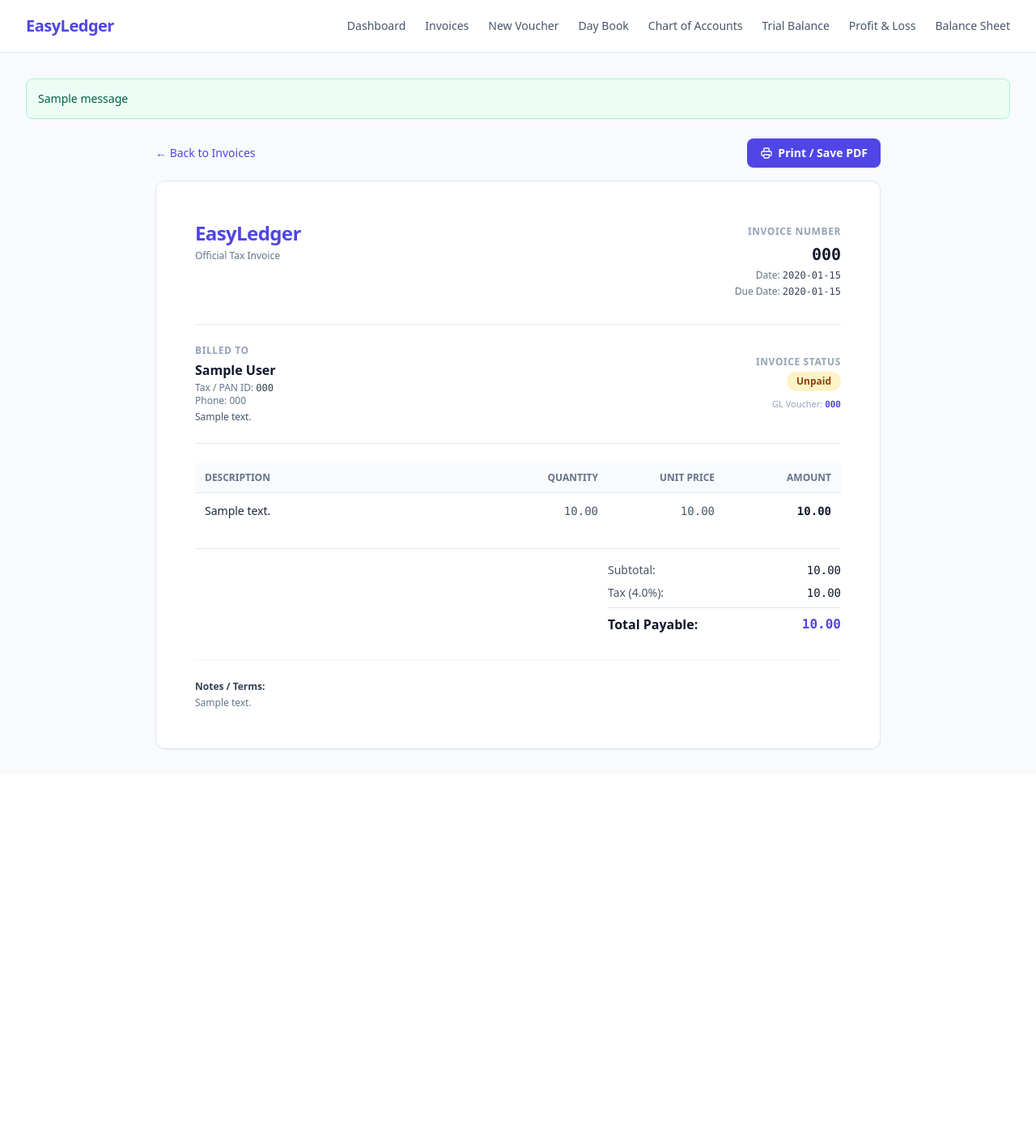
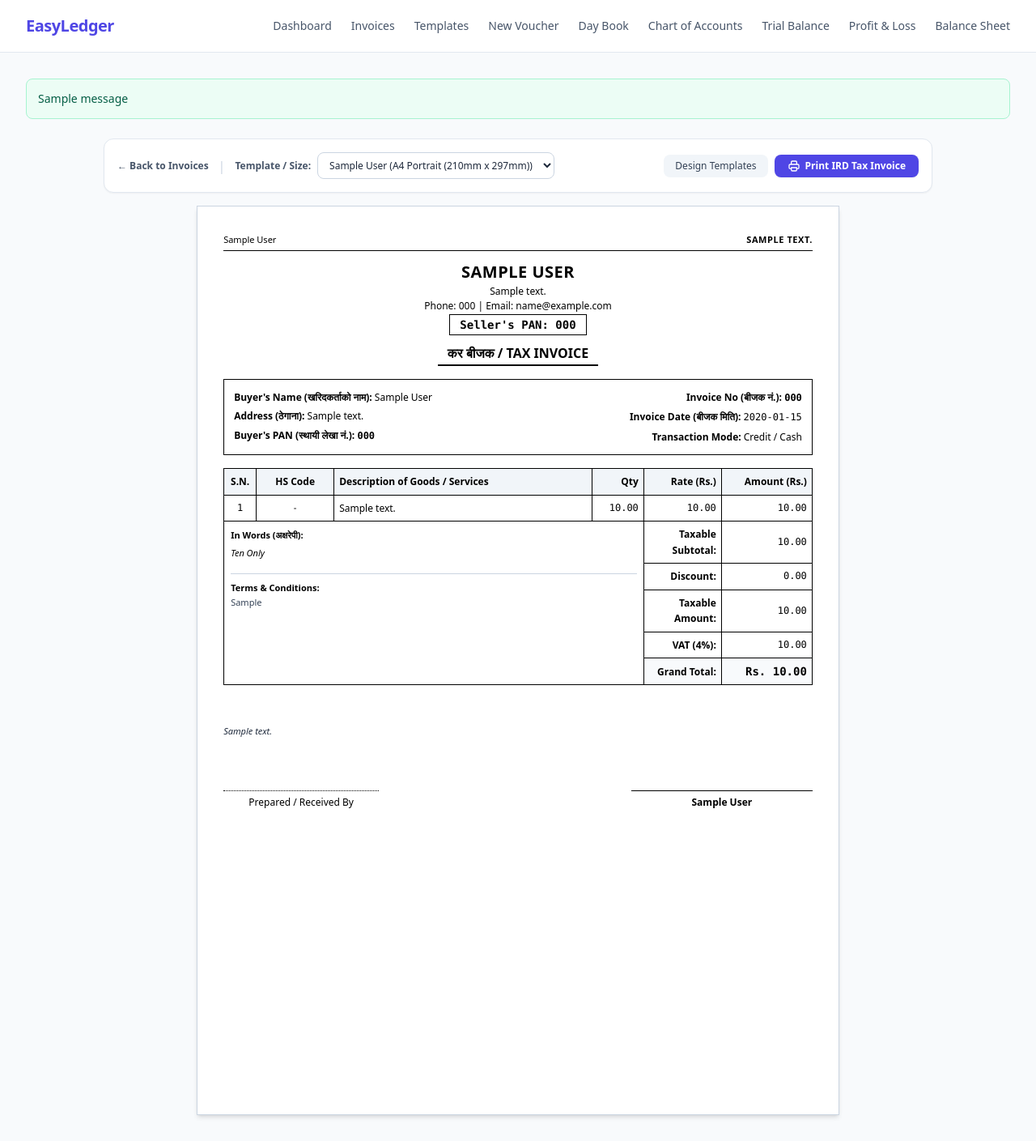
Before and after one commit to bimalmht/easyLedger, a Django app: page /invoices/1/ in a window 1280 px wide. Shown: the whole page at 81% size. Before the commit the page ends 926 px from the top, so only its background shows below. Run offline with Django 5.2, Linux system fonts and the light colour scheme; tables that the repository leaves empty hold one stand-in row (values such as "Sample post"); one stand-in notice (Sample message) is shown; some libraries are stand-ins or nearby versions.

Commit message:
feat: implement customizable Nepal IRD tax invoice designer with A4/A5 portrait and landscape support

```diff
--- a/accounting/urls.py
+++ b/accounting/urls.py
@@ -7,7 +7,10 @@ urlpatterns = [
     path('vouchers/new/', views.voucher_create_view, name='voucher-create'),
     path('invoices/', views.invoice_list_view, name='invoice-list'),
     path('invoices/new/', views.invoice_create_view, name='invoice-create'),
-    path('invoices/<int:invoice_id>/', views.invoice_detail_view, name='invoice-detail'),  # <--- Added
+    path('invoices/<int:invoice_id>/', views.invoice_detail_view, name='invoice-detail'),
+    path('templates/', views.template_list_view, name='template-list'),
+    path('templates/new/', views.template_edit_view, name='template-create'),
+    path('templates/<int:template_id>/edit/', views.template_edit_view, name='template-edit'),
     path('chart-of-accounts/', views.coa_view, name='coa'),
     path('ledger/<int:account_id>/', views.ledger_statement_view, name='ledger-statement'),
     path('trial-balance/', views.trial_balance_view, name='trial-balance'),
--- a/accounting/views.py
+++ b/accounting/views.py
@@ -4,7 +4,7 @@ from django.db import transaction
 from django.contrib import messages
 from django.utils import timezone
 from django.db.models import Sum
-from .models import Account, Transaction, JournalEntry, AccountType, Customer, Invoice, InvoiceItem
+from .models import Account, Transaction, JournalEntry, AccountType, Customer, Invoice, InvoiceItem, Customer, Invoice, InvoiceItem, CompanySetting, InvoiceTemplate
 import json
 from django.http import JsonResponse
 from django.views.decorators.http import require_GET, require_POST
@@ -625,3 +625,137 @@ def invoice_detail_view(request, invoice_id):
         id=invoice_id
     )
     return render(request, 'accounting/invoice_detail.html', {'invoice': invoice})
+
+def number_to_words(n):
+    """Simple number-to-words converter for invoice totals."""
+    try:
+        n = int(round(Decimal(n)))
+    except Exception:
+        return "Zero"
+
+    units = ["", "One", "Two", "Three", "Four", "Five", "Six", "Seven", "Eight", "Nine"]
+    teens = ["Ten", "Eleven", "Twelve", "Thirteen", "Fourteen", "Fifteen", "Sixteen", "Seventeen", "Eighteen", "Nineteen"]
+    tens = ["", "", "Twenty", "Thirty", "Forty", "Fifty", "Sixty", "Seventy", "Eighty", "Ninety"]
+
+    def convert_below_thousand(num):
+        word = ""
+        if num >= 100:
+            word += units[num // 100] + " Hundred "
+            num %= 100
+        if 10 <= num <= 19:
+            word += teens[num - 10] + " "
+        elif num >= 20:
+            word += tens[num // 10] + " "
+            word += units[num % 10] + " "
+        elif num > 0:
+            word += units[num] + " "
+        return word.strip()
+
+    if n == 0:
+        return "Zero"
+
+    # Nepali Lakh/Crore system
+    crore = n // 10000000
+    n %= 10000000
+    lakh = n // 100000
+    n %= 100000
+    thousand = n // 1000
+    n %= 1000
+    remainder = n
+
+    parts = []
+    if crore > 0:
+        parts.append(convert_below_thousand(crore) + " Crore")
+    if lakh > 0:
+        parts.append(convert_below_thousand(lakh) + " Lakh")
+    if thousand > 0:
+        parts.append(convert_below_thousand(thousand) + " Thousand")
+    if remainder > 0:
+        parts.append(convert_below_thousand(remainder))
+
+    return " ".join(parts).strip() + " Only"
+
+
+def invoice_detail_view(request, invoice_id):
+    """
+    Renders an IRD-compliant tax invoice with custom sizing (A4/A5)
+    and selective template configuration.
+    """
+    invoice = get_object_or_404(
+        Invoice.objects.select_related('customer', 'transaction').prefetch_related('items'),
+        id=invoice_id
+    )
+
+    # Ensure default company settings & template exist
+    company, _ = CompanySetting.objects.get_or_create(id=1)
+
+    template_id = request.GET.get('template')
+    if template_id:
+        template = get_object_or_404(InvoiceTemplate, id=template_id)
+    else:
+        template = InvoiceTemplate.objects.filter(is_default=True).first() or \
+                   InvoiceTemplate.objects.first()
+        if not template:
+            template = InvoiceTemplate.objects.create(
+                title="IRD Standard Tax Invoice (A4)",
+                page_size="A4_PORTRAIT",
+                is_default=True
+            )
+
+    all_templates = InvoiceTemplate.objects.all()
+    amount_in_words = number_to_words(invoice.grand_total)
+
+    context = {
+        'invoice': invoice,
+        'company': company,
+        'template': template,
+        'all_templates': all_templates,
+        'amount_in_words': amount_in_words,
+    }
+    return render(request, 'accounting/invoice_detail.html', context)
+
+
+def template_list_view(request):
+    """Template manager view."""
+    templates = InvoiceTemplate.objects.all()
+    company, _ = CompanySetting.objects.get_or_create(id=1)
+    return render(request, 'accounting/template_list.html', {'templates': templates, 'company': company})
+
+
+def template_edit_view(request, template_id=None):
+    """Template designer and editor view."""
+    company, _ = CompanySetting.objects.get_or_create(id=1)
+    template = get_object_or_404(InvoiceTemplate, id=template_id) if template_id else None
+
+    if request.method == 'POST':
+        # Update Company details
+        company.name = request.POST.get('comp_name', company.name)
+        company.pan_number = request.POST.get('comp_pan', company.pan_number)
+        company.address = request.POST.get('comp_address', company.address)
+        company.phone = request.POST.get('comp_phone', company.phone)
+        company.save()
+
+        # Update Template details
+        if not template:
+            template = InvoiceTemplate()
+
+        template.title = request.POST.get('title')
+        template.page_size = request.POST.get('page_size')
+        template.is_default = request.POST.get('is_default') == 'on'
+        template.show_hs_code = request.POST.get('show_hs_code') == 'on'
+        template.show_nepali_header = request.POST.get('show_nepali_header') == 'on'
+        template.header_subtitle = request.POST.get('header_subtitle', '')
+        template.invoice_copy_text = request.POST.get('invoice_copy_text', '')
+        template.declaration_text = request.POST.get('declaration_text', '')
+        template.terms_and_conditions = request.POST.get('terms_and_conditions', '')
+        template.footer_signature_label = request.POST.get('footer_signature_label', '')
+        template.save()
+
+        messages.success(request, "Invoice template saved successfully.")
+        return redirect('template-list')
+
+    return render(request, 'accounting/template_form.html', {
+        'template': template,
+        'company': company,
+        'page_size_choices': InvoiceTemplate.PAGE_SIZE_CHOICES,
+    })
--- a/templates/accounting/invoice_detail.html
+++ b/templates/accounting/invoice_detail.html
@@ -1,119 +1,191 @@
 {% extends 'base.html' %}
 
-{% block title %}Invoice {{ invoice.invoice_number }} - EasyLedger{% endblock %}
+{% block title %}Tax Invoice {{ invoice.invoice_number }} - EasyLedger{% endblock %}
 
 {% block content %}
-<div class="max-w-4xl mx-auto space-y-4">
-  <!-- Top Action Bar (Hidden when printing) -->
-  <div class="flex items-center justify-between print:hidden">
-    <a href="{% url 'invoice-list' %}" class="text-sm font-medium text-indigo-600 hover:text-indigo-800">
-      &larr; Back to Invoices
+<style>
+  /* Physical Paper Sizing Controls */
+  {% if template.page_size == 'A4_PORTRAIT' %}
+    @page { size: A4 portrait; margin: 10mm; }
+    .print-sheet { width: 210mm; min-height: 297mm; }
+  {% elif template.page_size == 'A4_LANDSCAPE' %}
+    @page { size: A4 landscape; margin: 10mm; }
+    .print-sheet { width: 297mm; min-height: 210mm; }
+  {% elif template.page_size == 'A5_PORTRAIT' %}
+    @page { size: A5 portrait; margin: 8mm; }
+    .print-sheet { width: 148mm; min-height: 210mm; }
+  {% elif template.page_size == 'A5_LANDSCAPE' %}
+    @page { size: A5 landscape; margin: 8mm; }
+    .print-sheet { width: 210mm; min-height: 148mm; }
+  {% endif %}
+
+  @media print {
+    /* Hide top nav, flash banners, action bars, and screen backgrounds */
+    header, nav, .screen-only, #sidebar, .alert, footer {
+      display: none !important;
+    }
+    body, main {
+      background: #fff !important;
+      padding: 0 !important;
+      margin: 0 !important;
+    }
+    .print-sheet {
+      box-shadow: none !important;
+      border: 1px solid #000 !important;
+      margin: 0 auto !important;
+      page-break-after: always;
+    }
+    table, th, td {
+      border-color: #000 !important;
+    }
+  }
+</style>
+
+<div class="max-w-5xl mx-auto space-y-4">
+  <!-- Toolbar (Screen Only) -->
+  <div class="screen-only flex flex-wrap items-center justify-between gap-3 bg-white p-4 rounded-xl border border-slate-200 shadow-sm">
+    <div class="flex items-center gap-3">
+      <a href="{% url 'invoice-list' %}" class="text-xs font-semibold text-slate-600 hover:text-indigo-600">&larr; Back to Invoices</a>
+      <span class="text-slate-300">|</span>
+      <!-- Template / Size Selector -->
+      <form method="GET" class="flex items-center gap-2">
+        <label class="text-xs font-semibold text-slate-600">Template / Size:</label>
+        <select name="template" onchange="this.form.submit()" class="text-xs border border-slate-300 rounded-lg px-2.5 py-1.5 bg-white focus:outline-none focus:ring-1 focus:ring-indigo-500">
+          {% for t in all_templates %}
+            <option value="{{ t.id }}" {% if t.id == template.id %}selected{% endif %}>{{ t.title }} ({{ t.get_page_size_display }})</option>
+          {% endfor %}
+        </select>
+      </form>
+    </div>
+
+    <div class="flex items-center gap-2">
+      <a href="{% url 'template-list' %}" class="px-3.5 py-1.5 text-xs font-medium text-slate-700 bg-slate-100 hover:bg-slate-200 rounded-lg transition-colors">
+        Design Templates
       </a>
-    <div class="flex items-center gap-3">
-      <button type="button" onclick="window.print()" class="inline-flex items-center px-4 py-2 text-sm font-semibold text-white bg-indigo-600 hover:bg-indigo-700 rounded-lg shadow-sm transition-colors">
-        <svg class="w-4 h-4 mr-1.5" fill="none" stroke="currentColor" viewBox="0 0 24 24"><path stroke-linecap="round" stroke-linejoin="round" stroke-width="2" d="M17 17h2a2 2 0 002-2v-4a2 2 0 00-2-2H5a2 2 0 00-2 2v4a2 2 0 002 2h2m2 4h6a2 2 0 002-2v-4H7v4a2 2 0 002 2zm8-12V5a2 2 0 00-2-2H9a2 2 0 00-2 2v4h10z"/></svg>
-        Print / Save PDF
+      <button type="button" onclick="window.print()" class="px-4 py-1.5 text-xs font-bold text-white bg-indigo-600 hover:bg-indigo-700 rounded-lg shadow-sm transition-colors flex items-center gap-1.5">
+        <svg class="w-4 h-4" fill="none" stroke="currentColor" viewBox="0 0 24 24"><path stroke-linecap="round" stroke-linejoin="round" stroke-width="2" d="M17 17h2a2 2 0 002-2v-4a2 2 0 00-2-2H5a2 2 0 00-2 2v4a2 2 0 002 2h2m2 4h6a2 2 0 002-2v-4H7v4a2 2 0 002 2zm8-12V5a2 2 0 00-2-2H9a2 2 0 00-2 2v4h10z"/></svg>
+        Print IRD Tax Invoice
       </button>
     </div>
   </div>
 
-  <!-- Printable Invoice Document Canvas -->
-  <div class="bg-white rounded-xl shadow-sm border border-slate-200 p-8 sm:p-12 print:shadow-none print:border-none print:p-0">
-    <!-- Header: Company & Invoice Info -->
-    <div class="flex flex-col sm:flex-row justify-between pb-8 border-b border-slate-200 gap-6">
-      <div>
-        <h1 class="text-2xl font-black text-indigo-600 tracking-tight">EasyLedger</h1>
-        <p class="text-xs text-slate-500 mt-1">Official Tax Invoice</p>
+  <!-- Physical Print Canvas (Standard Nepal IRD Layout) -->
+  <div id="invoicePrintArea" class="print-sheet mx-auto bg-white p-6 sm:p-8 text-black border border-slate-300 shadow-md text-[13px] leading-relaxed">
+
+    <!-- Top Meta Row -->
+    <div class="flex justify-between items-center text-[11px] border-b border-black pb-1 mb-3">
+      <div>{{ template.header_subtitle }}</div>
+      <div class="font-bold uppercase tracking-wider">{{ template.invoice_copy_text }}</div>
     </div>
-      <div class="sm:text-right space-y-1">
-        <span class="text-xs font-semibold text-slate-400 uppercase tracking-wider">Invoice Number</span>
-        <div class="text-xl font-mono font-bold text-slate-900">{{ invoice.invoice_number }}</div>
-        <div class="text-xs text-slate-500">Date: <span class="font-mono text-slate-700">{{ invoice.date|date:"Y-m-d" }}</span></div>
-        {% if invoice.due_date %}
-          <div class="text-xs text-slate-500">Due Date: <span class="font-mono text-slate-700">{{ invoice.due_date|date:"Y-m-d" }}</span></div>
-        {% endif %}
+
+    <!-- Seller Header -->
+    <div class="text-center space-y-0.5 mb-4">
+      <h1 class="text-xl font-black uppercase tracking-wide text-black">{{ company.name }}</h1>
+      <p class="text-xs text-black">{{ company.address }}</p>
+      <p class="text-xs text-black">Phone: {{ company.phone }} | Email: {{ company.email }}</p>
+      <div class="inline-block border border-black px-3 py-0.5 mt-1 font-mono font-bold text-sm">
+        Seller's PAN: {{ company.pan_number }}
+      </div>
+      <div class="pt-2">
+        <span class="text-base font-black uppercase border-b-2 border-black inline-block px-3 pb-0.5">
+          {% if template.show_nepali_header %}कर बीजक / {% endif %}TAX INVOICE
+        </span>
       </div>
     </div>
 
-    <!-- Bill To Section -->
-    <div class="grid grid-cols-1 sm:grid-cols-2 gap-8 py-6 border-b border-slate-200">
-      <div>
-        <span class="text-xs font-semibold text-slate-400 uppercase tracking-wider block mb-1">Billed To</span>
-        <h2 class="text-base font-bold text-slate-900">{{ invoice.customer.name }}</h2>
-        {% if invoice.customer.tax_number %}
-          <p class="text-xs text-slate-500 mt-0.5">Tax / PAN ID: <span class="font-mono font-medium text-slate-700">{{ invoice.customer.tax_number }}</span></p>
-        {% endif %}
-        {% if invoice.customer.phone %}
-          <p class="text-xs text-slate-500">Phone: {{ invoice.customer.phone }}</p>
-        {% endif %}
-        {% if invoice.customer.address %}
-          <p class="text-xs text-slate-600 mt-1 whitespace-pre-line">{{ invoice.customer.address }}</p>
-        {% endif %}
+    <!-- Invoice and Buyer Information Box -->
+    <div class="grid grid-cols-2 gap-4 border border-black p-3 mb-4 text-[12px]">
+      <div class="space-y-1">
+        <div><strong>Buyer's Name (खरिदकर्ताको नाम):</strong> {{ invoice.customer.name }}</div>
+        <div><strong>Address (ठेगाना):</strong> {{ invoice.customer.address|default:"-" }}</div>
+        <div><strong>Buyer's PAN (स्थायी लेखा नं.):</strong> <span class="font-mono font-bold">{{ invoice.customer.tax_number|default:"N/A" }}</span></div>
       </div>
-      <div class="sm:text-right flex flex-col sm:items-end justify-center">
-        <span class="text-xs font-semibold text-slate-400 uppercase tracking-wider block mb-1">Invoice Status</span>
-        <span class="inline-block px-3 py-1 rounded-full text-xs font-bold {% if invoice.status == 'PAID' %}bg-emerald-100 text-emerald-800{% else %}bg-amber-100 text-amber-800{% endif %}">
-          {{ invoice.get_status_display }}
-        </span>
-        {% if invoice.transaction %}
-          <p class="text-[11px] text-slate-400 mt-2">
-            GL Voucher: <a href="{% url 'daybook' %}" class="font-mono font-semibold text-indigo-600 hover:underline">{{ invoice.transaction.voucher_number }}</a>
-          </p>
-        {% endif %}
+      <div class="space-y-1 sm:text-right">
+        <div><strong>Invoice No (बीजक नं.):</strong> <span class="font-mono font-bold">{{ invoice.invoice_number }}</span></div>
+        <div><strong>Invoice Date (बीजक मिति):</strong> <span class="font-mono">{{ invoice.date|date:"Y-m-d" }}</span></div>
+        <div><strong>Transaction Mode:</strong> Credit / Cash</div>
       </div>
     </div>
 
     <!-- Line Items Table -->
-    <div class="overflow-x-auto py-6">
-      <table class="w-full text-left text-sm border-collapse">
+    <table class="w-full border-collapse border border-black text-left text-[12px] mb-4">
       <thead>
-          <tr class="border-b border-slate-200 text-xs font-semibold text-slate-500 uppercase bg-slate-50">
-            <th class="py-2.5 px-3">Description</th>
-            <th class="py-2.5 px-3 w-28 text-right">Quantity</th>
-            <th class="py-2.5 px-3 w-36 text-right">Unit Price</th>
-            <th class="py-2.5 px-3 w-36 text-right">Amount</th>
+        <tr class="border-b border-black bg-slate-100 font-bold">
+          <th class="border border-black p-1.5 text-center w-10">S.N.</th>
+          {% if template.show_hs_code %}
+            <th class="border border-black p-1.5 w-24 text-center">HS Code</th>
+          {% endif %}
+          <th class="border border-black p-1.5">Description of Goods / Services</th>
+          <th class="border border-black p-1.5 text-right w-16">Qty</th>
+          <th class="border border-black p-1.5 text-right w-24">Rate (Rs.)</th>
+          <th class="border border-black p-1.5 text-right w-28">Amount (Rs.)</th>
         </tr>
       </thead>
-        <tbody class="divide-y divide-slate-100">
+      <tbody>
         {% for item in invoice.items.all %}
           <tr>
-              <td class="py-3 px-3 text-slate-800 font-medium">{{ item.description }}</td>
-              <td class="py-3 px-3 font-mono text-right text-slate-600">{{ item.quantity|floatformat:2 }}</td>
-              <td class="py-3 px-3 font-mono text-right text-slate-600">{{ item.unit_price|floatformat:2 }}</td>
-              <td class="py-3 px-3 font-mono text-right font-semibold text-slate-900">{{ item.amount|floatformat:2 }}</td>
+            <td class="border border-black p-1.5 text-center font-mono">{{ forloop.counter }}</td>
+            {% if template.show_hs_code %}
+              <td class="border border-black p-1.5 text-center font-mono text-[11px]">-</td>
+            {% endif %}
+            <td class="border border-black p-1.5 font-medium">{{ item.description }}</td>
+            <td class="border border-black p-1.5 text-right font-mono">{{ item.quantity|floatformat:2 }}</td>
+            <td class="border border-black p-1.5 text-right font-mono">{{ item.unit_price|floatformat:2 }}</td>
+            <td class="border border-black p-1.5 text-right font-mono">{{ item.amount|floatformat:2 }}</td>
           </tr>
         {% endfor %}
       </tbody>
-      </table>
-    </div>
-
-    <!-- Totals Summary -->
-    <div class="flex justify-end pt-4 border-t border-slate-200">
-      <div class="w-72 space-y-2 text-sm">
-        <div class="flex justify-between text-slate-600">
-          <span>Subtotal:</span>
-          <span class="font-mono text-slate-900">{{ invoice.subtotal|floatformat:2 }}</span>
-        </div>
-        {% if invoice.tax_rate > 0 %}
-          <div class="flex justify-between text-slate-600">
-            <span>Tax ({{ invoice.tax_rate|floatformat:1 }}%):</span>
-            <span class="font-mono text-slate-900">{{ invoice.tax_amount|floatformat:2 }}</span>
+      <tfoot>
+        <!-- Tax Calculations -->
+        <tr>
+          <td colspan="{% if template.show_hs_code %}4{% else %}3{% endif %}" rowspan="5" class="border border-black p-2 align-top text-[11px]">
+            <div><strong>In Words (अक्षरेपी):</strong></div>
+            <div class="italic font-medium capitalize mt-1">{{ amount_in_words }}</div>
+            {% if template.terms_and_conditions %}
+              <div class="mt-4 pt-2 border-t border-slate-300">
+                <strong>Terms & Conditions:</strong>
+                <p class="whitespace-pre-line text-slate-700">{{ template.terms_and_conditions }}</p>
               </div>
             {% endif %}
-        <div class="border-t border-slate-200 pt-2 flex justify-between font-bold text-slate-900 text-base">
-          <span>Total Payable:</span>
-          <span class="font-mono text-indigo-600">{{ invoice.grand_total|floatformat:2 }}</span>
+          </td>
+          <td class="border border-black p-1.5 font-semibold text-right">Taxable Subtotal:</td>
+          <td class="border border-black p-1.5 font-mono text-right font-medium">{{ invoice.subtotal|floatformat:2 }}</td>
+        </tr>
+        <tr>
+          <td class="border border-black p-1.5 font-semibold text-right">Discount:</td>
+          <td class="border border-black p-1.5 font-mono text-right">0.00</td>
+        </tr>
+        <tr>
+          <td class="border border-black p-1.5 font-semibold text-right">Taxable Amount:</td>
+          <td class="border border-black p-1.5 font-mono text-right">{{ invoice.subtotal|floatformat:2 }}</td>
+        </tr>
+        <tr>
+          <td class="border border-black p-1.5 font-semibold text-right">VAT ({{ invoice.tax_rate|floatformat:0 }}%):</td>
+          <td class="border border-black p-1.5 font-mono text-right font-medium">{{ invoice.tax_amount|floatformat:2 }}</td>
+        </tr>
+        <tr class="bg-slate-50 font-bold">
+          <td class="border border-black p-1.5 text-right">Grand Total:</td>
+          <td class="border border-black p-1.5 font-mono text-right text-sm">Rs. {{ invoice.grand_total|floatformat:2 }}</td>
+        </tr>
+      </tfoot>
+    </table>
+
+    <!-- Declarations & Signatures -->
+    <div class="mt-8 pt-4">
+      <p class="text-[11px] italic text-slate-800 mb-8">{{ template.declaration_text }}</p>
+
+      <div class="flex justify-between items-end text-center pt-8 text-[12px]">
+        <div>
+          <div class="w-48 border-t border-dotted border-black pt-1">Prepared / Received By</div>
+        </div>
+        <div>
+          <div class="w-56 border-t border-black pt-1 font-semibold">
+            {{ template.footer_signature_label }}
+          </div>
         </div>
       </div>
     </div>
 
-    <!-- Notes / Terms -->
-    {% if invoice.notes %}
-      <div class="mt-8 pt-6 border-t border-slate-100 text-xs text-slate-500">
-        <span class="font-semibold text-slate-700 block mb-1">Notes / Terms:</span>
-        <p>{{ invoice.notes }}</p>
-      </div>
-    {% endif %}
   </div>
 </div>
 {% endblock %}
--- a/templates/base.html
+++ b/templates/base.html
@@ -1,12 +1,14 @@
 {% load static %}
 <!DOCTYPE html>
 <html lang="en">
+
 <head>
   <meta charset="UTF-8">
   <meta name="viewport" content="width=device-width, initial-scale=1.0">
   <title>{% block title %}EasyLedger{% endblock %}</title>
   <script src="https://cdn.tailwindcss.com"></script>
 </head>
+
 <body class="bg-slate-50 text-slate-800 antialiased min-h-screen flex flex-col">
 
   <!-- Top Navigation Bar -->
@@ -18,6 +20,7 @@
       <nav class="flex items-center space-x-6 text-sm font-medium text-slate-600">
         <a href="{% url 'dashboard' %}" class="hover:text-indigo-600">Dashboard</a>
         <a href="{% url 'invoice-list' %}" class="hover:text-indigo-600">Invoices</a>
+        <a href="{% url 'template-list' %}" class="hover:text-indigo-600">Templates</a>
         <a href="{% url 'voucher-create' %}" class="hover:text-indigo-600">New Voucher</a>
         <a href="{% url 'daybook' %}" class="hover:text-indigo-600">Day Book</a>
         <a href="{% url 'coa' %}" class="hover:text-indigo-600">Chart of Accounts</a>
@@ -31,13 +34,14 @@
   <!-- Main Canvas -->
   <main class="flex-1 w-full p-4 sm:p-6 lg:p-8">
     {% if messages %}
-      <div class="mb-6 space-y-2">
-        {% for message in messages %}
-          <div class="p-3.5 rounded-lg text-sm font-medium {% if message.tags == 'error' %}bg-rose-50 text-rose-800 border border-rose-200{% else %}bg-emerald-50 text-emerald-800 border border-emerald-200{% endif %}">
-            {{ message }}
-          </div>
-        {% endfor %}
+    <div class="mb-6 space-y-2">
+      {% for message in messages %}
+      <div
+        class="p-3.5 rounded-lg text-sm font-medium {% if message.tags == 'error' %}bg-rose-50 text-rose-800 border border-rose-200{% else %}bg-emerald-50 text-emerald-800 border border-emerald-200{% endif %}">
+        {{ message }}
       </div>
+      {% endfor %}
+    </div>
     {% endif %}
 
     {% block content %}
@@ -48,4 +52,5 @@
   <script src="{% static 'js/script.js' %}"></script>
   {% block scripts %}{% endblock %}
 </body>
+
 </html>
```
Also changed, not shown: accounting/models.py (+39 -0 lines), templates/accounting/template_form.html (added, +110 -0 lines), templates/accounting/template_list.html (added, +56 -0 lines), accounting/migrations/0003_companysetting_invoicetemplate.py (added). Lines whose indentation alone changed are shown as unchanged.
